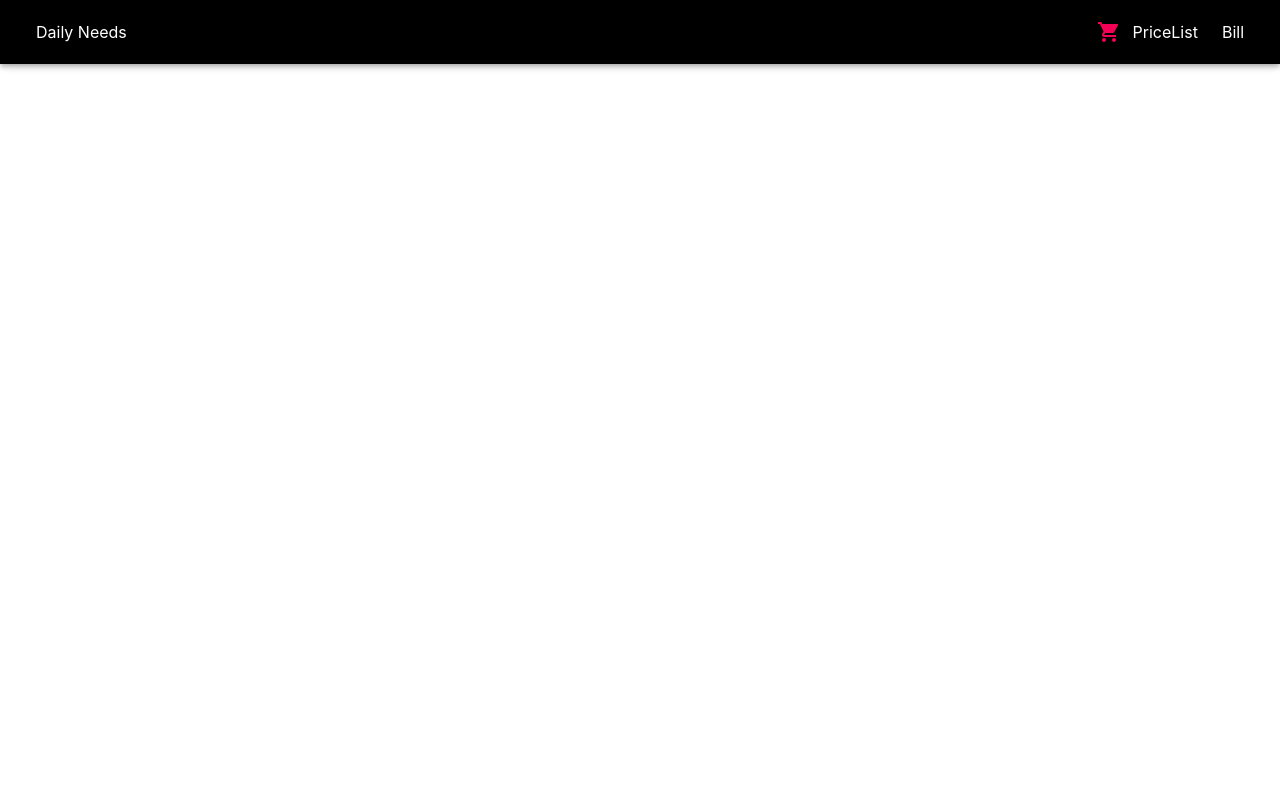
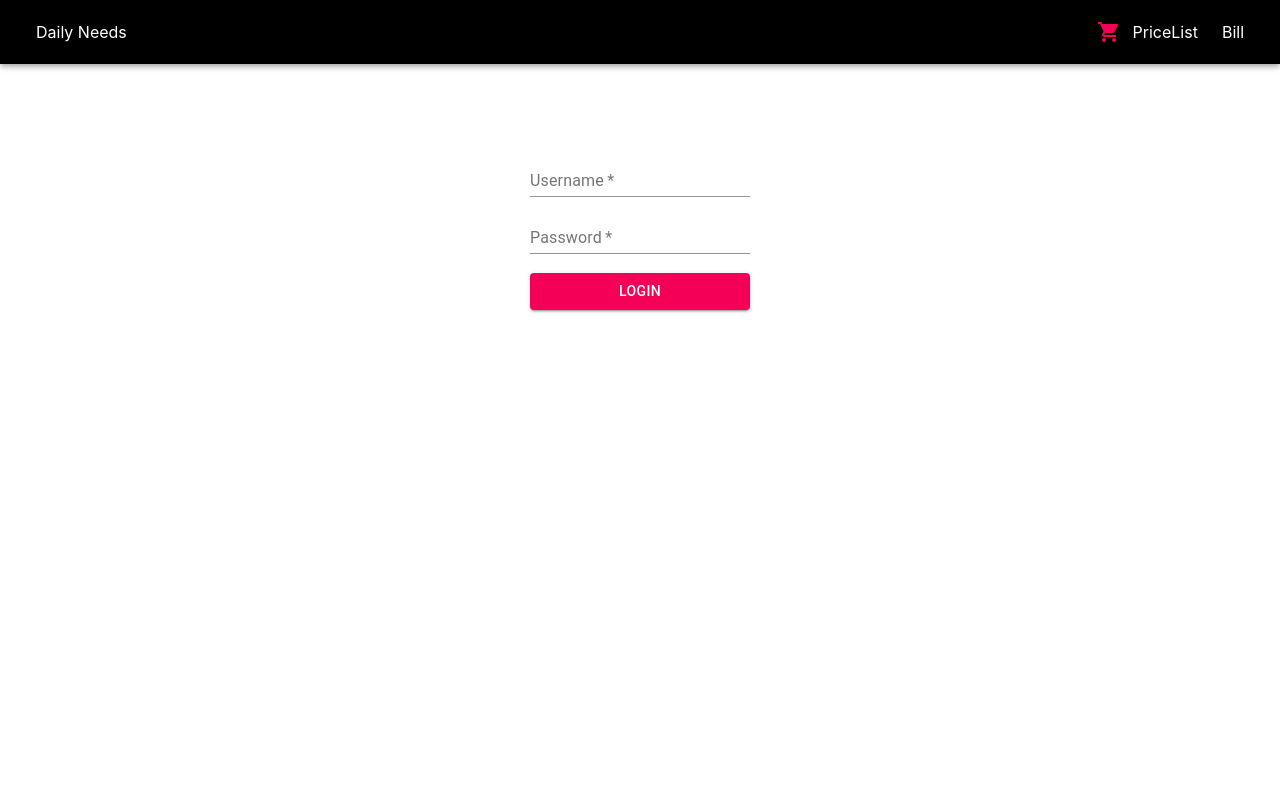
Before and after one commit to VijayaPrashanth/PIPFrontend, a React (Create React App) app: page / in a window 1280 px wide. Shown: the top 800 px of the page. Built offline with nearby package versions, Linux system fonts and the light colour scheme; no server answers.

Commit message:
Refactor. changed login to loginpath

```diff
--- a/src/components/login/Login.js
+++ b/src/components/login/LoginPage.js
@@ -13,13 +13,13 @@ const Login = ({onLogin}) => {
         <>
         <div className={classes.loginContainer}>
                 <Formik initialValues={initialValues}
-                onSubmit={handleLogin}
+                // onSubmit={handleLogin}
                     validationSchema={formSchema}
                     >
-                     {   (props) => {
+                     {/* {   (props) => {
                         const {
                         isValid,
-                        } = props;
+                        } = props; */}
                 <Form className={classes.loginForm}>
                     <FormikTextField
                         data-testid="username"
@@ -44,14 +44,14 @@ const Login = ({onLogin}) => {
                     <Button data-testid="loginButton"
                         variant="contained"
                         type="submit"
-                        disabled={!isValid}
+                        // disabled={!isValid}
                         color="secondary"
                         className={classes.loginButton}>
                         Login
                     </Button>
                 </Form>
-                     }
-                    }
+                     {/* }
+                    } */}
             </Formik>
         </div>
         </>
--- a/src/components/router/RootRouter.js
+++ b/src/components/router/RootRouter.js
@@ -14,14 +14,14 @@ import ErrorOutlineIcon from "@material-ui/icons/ErrorOutline";
 import BlockIcon from "@material-ui/icons/Block";
 import Cart from "../cart/Cart";
 import Home from "../home/Home";
-import Login from "..login/Login"
+import Login from "../login/LoginPage";
 
 const RootRouter = () => {
 
   return (
     <Router>
       <Routes>
-        <Route exact path="/login" element={<Login/>}/>
+        <Route exact path="/" element={<Login/>}></Route>
         <Route exact path="/home" element={<Home/>}/>
         <Route exact path="/pricelist" element={<PriceList />}/>
         <Route exact path="/bill" element={<Bill />} />
```
Also changed, not shown: 1 other file (tests, documents, lock files or other folders).
